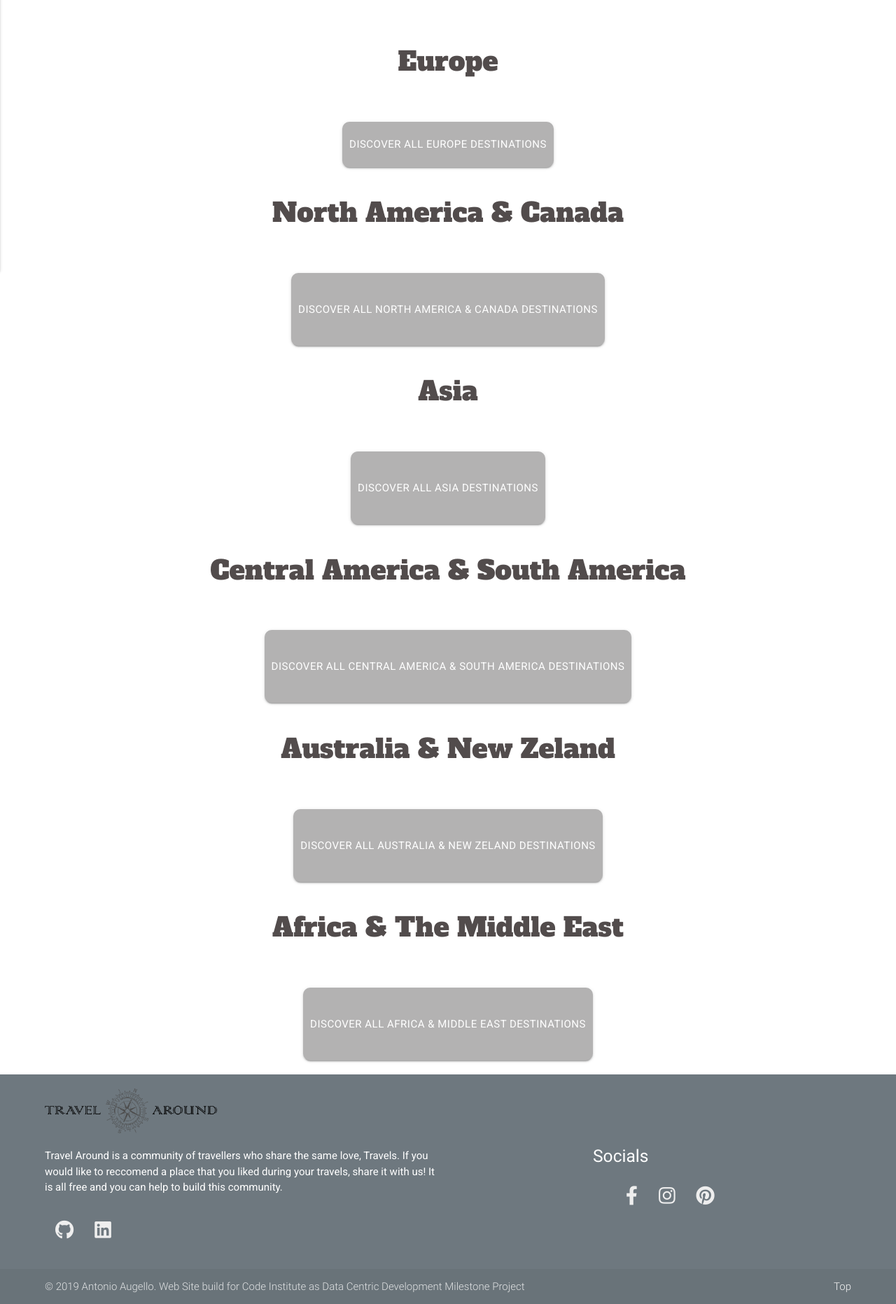
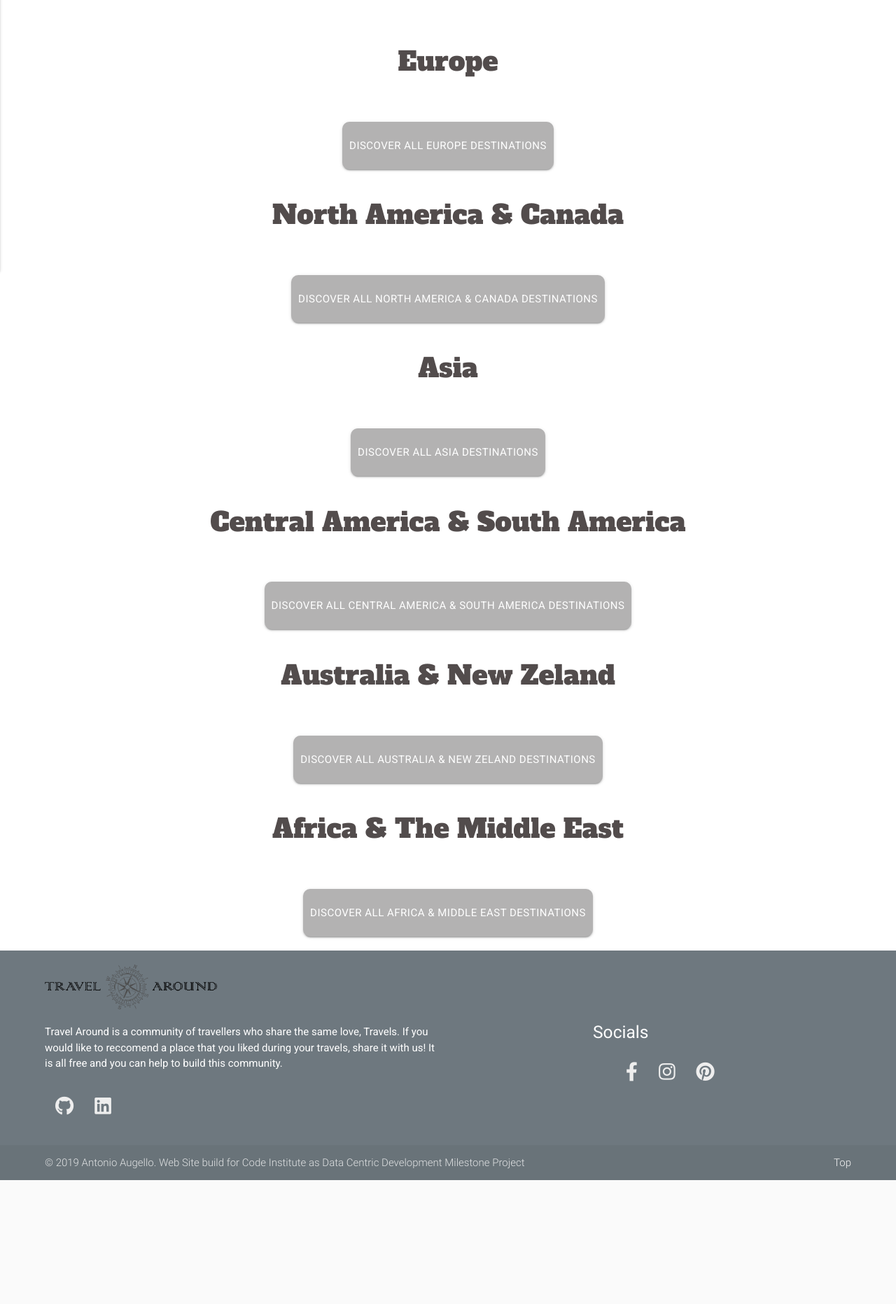
Before and after one commit to augelloantonio/travel-around-milestone, a Flask app: page / in a window 1280 px wide. Shown: the part 473-2336 px from the top of the page at 70% size. After the commit the page ends 2159 px from the top, so only its background shows below. Run offline with Flask 2, Linux system fonts and the light colour scheme; data that the repository does not hold is empty; some libraries are stand-ins or nearby versions.

Commit message:
discover all btn fixes

```diff
--- a/static/css/style.css
+++ b/static/css/style.css
@@ -64,8 +64,12 @@ body {
 }
 
 .discover_text {
-    line-height: 1rem
+    color: white;
+    line-height: normal;
+    text-size: 0.8rem;
 }
+
+
 
 .add_row {
     position: relative;
--- a/static/js/custom.js
+++ b/static/js/custom.js
@@ -168,7 +168,6 @@ document.addEventListener("DOMContentLoaded", function() {
           var image = entry.target;
           image.classList.remove("lazy");
           imageObserver.unobserve(image);
-          console.log('lazy works')
         }
       });
     });
--- a/templates/index.html
+++ b/templates/index.html
@@ -49,9 +49,11 @@
     </div>
 
     <div class="discover_all">
-        <a href="{{url_for('cities_for_regions', city_region='Europe')}}" class="waves-effect waves-light btn-large discover_all_btn">
+        <div class="btn-large discover_all_btn waves-effect waves-light">
+            <a href="{{url_for('cities_for_regions', city_region='Europe')}}">
                 <p class="discover_text">Discover All Europe Destinations</p>
             </a>
+        </div>
     </div>
 
     <div>
@@ -87,10 +89,12 @@
         </div>
     </div>
 
-    <div class="discover_all">
-        <a href="{{url_for('cities_for_regions', city_region='North America & Canada')}}" class="waves-effect waves-light btn-large discover_all_btn">
-            <p class="discover">Discover All North America & Canada Destinations</p>
+    <div class="discover_all ">
+        <div class="btn-large discover_all_btn waves-effect waves-light">
+            <a href="{{url_for('cities_for_regions', city_region='North America & Canada')}}">
+                <p class="discover_text">Discover All North America & Canada Destinations</p>
             </a>
+        </div>
     </div>
 
     <div>
@@ -125,9 +129,11 @@
     </div>
 
     <div class="discover_all">
-        <a href="{{url_for('cities_for_regions', city_region='Asia')}}" class="waves-effect waves-light btn-large discover_all_btn">
-            <p class="discover">Discover All Asia Destinations</p>
+        <div class="btn-large discover_all_btn waves-effect waves-light">
+            <a href="{{url_for('cities_for_regions', city_region='Asia')}}">
+                <p class="discover_text">Discover All Asia Destinations</p>
             </a>
+        </div>
     </div>
 
     <div>
@@ -162,9 +168,11 @@
     </div>
 
     <div class="discover_all">
-        <a href="{{url_for('cities_for_regions', city_region='Central America & South America')}}" class="waves-effect waves-light btn-large discover_all_btn">
-            <p class="discover">Discover All Central America & South America Destinations</p>
+        <div class="btn-large discover_all_btn waves-effect waves-light">
+            <a href="{{url_for('cities_for_regions', city_region='Central America & South America')}}">
+                <p class="discover_text">Discover All Central America & South America Destinations</p>
             </a>
+        </div>
     </div>
 
     <div>
@@ -201,36 +209,38 @@
     </div>
 
     <div class="discover_all">
-        <a href="{{url_for('cities_for_regions', city_region='Australia & New Zeland')}}" class="waves-effect waves-light btn-large discover_all_btn">
-            <p class="discover">Discover All Australia & New Zeland Destinations</p>
+        <div class="btn-large discover_all_btn waves-effect waves-light">
+            <a href="{{url_for('cities_for_regions', city_region='Australia & New Zeland')}}">
+                <p class=" discover_text ">Discover All Australia & New Zeland Destinations</p>
             </a>
+        </div>
     </div>
 
     <div>
         <div>
-            <p id="name_of_region" class="index_header">Africa & The Middle East</p>
+            <p id="name_of_region " class="index_header ">Africa & The Middle East</p>
         </div>
-        <div class="row">
+        <div class="row ">
             {%for city in cities_5%} {%if city.city_region == 'Africa & The Middle East' %}
             <div class="col s6 m4 l3 col_card ">
-                <div class="card card_bg lazy" style="background-image: url({{city.city_image}})">
+                <div class="card card_bg lazy " style="background-image: url({{city.city_image}}) ">
                     <a href="{{url_for( 'city_page', city_id=city._id)}} ">
                         <div class="card-image waves-effect waves-block waves-light ">
                             <span class="card-title city_card_title ">{{city.city_name}}</span>
                         </div>
                     </a>
                 </div>
-                <div class="card_action">
-                    <div class="add_row">
-                        <a href="{{url_for('add_to_preferite', city_name=city.city_name, city_id=city._id)}}" class="preferite_btn tooltipped" data-position="bottom" data-tooltip="Add to 'Preferite'"><i class="far fa-heart"></i>
+                <div class="card_action ">
+                    <div class="add_row ">
+                        <a href="{{url_for( 'add_to_preferite', city_name=city.city_name, city_id=city._id)}} " class="preferite_btn tooltipped " data-position="bottom " data-tooltip="Add to 'Preferite' "><i class="far fa-heart "></i>
                                 {{city.city_preferred_by|count}}</a>
                     </div>
-                    <div class="add_row">
-                        <a href="{{url_for('add_to_visit', city_name=city.city_name, city_id=city._id)}}" class="add_to_visit_btn tooltipped" data-position="bottom" data-tooltip="Add to 'To Visit'"><i class="far fa-plus-square"></i>
+                    <div class="add_row ">
+                        <a href="{{url_for( 'add_to_visit', city_name=city.city_name, city_id=city._id)}} " class="add_to_visit_btn tooltipped " data-position="bottom " data-tooltip="Add to 'To Visit' "><i class="far fa-plus-square "></i>
                                 {{city.city_to_visit_by|count}}</a>
                     </div>
-                    <div class="add_row">
-                        <a href="{{url_for('add_to_visited', city_name=city.city_name, city_id=city._id)}}" class="add_visited_btn tooltipped" data-position="bottom" data-tooltip="Add to 'Visited'"><i class="far fa-check-circle"></i>
+                    <div class="add_row ">
+                        <a href="{{url_for( 'add_to_visited', city_name=city.city_name, city_id=city._id)}} " class="add_visited_btn tooltipped " data-position="bottom " data-tooltip="Add to 'Visited' "><i class="far fa-check-circle "></i>
                                 {{city.city_visited_by|count}}</a>
                     </div>
                 </div>
@@ -238,10 +248,12 @@
             {%endif%} {%endfor%}
         </div>
     </div>
-    <div class="discover_all">
-        <a href="{{url_for('cities_for_regions', city_region='Africa & The Middle East')}}" class="waves-effect waves-light btn-large discover_all_btn">
-            <p class="discover">Discover All Africa & Middle East Destinations</p>
+    <div class="discover_all ">
+        <div class="btn-large discover_all_btn waves-effect waves-light">
+            <a href="{{url_for( 'cities_for_regions', city_region='Africa & The Middle East' )}}">
+                <p class="discover_text ">Discover All Africa & Middle East Destinations</p>
             </a>
         </div>
     </div>
+</div>
 {% endblock %}
```
Lines whose indentation alone changed are shown as unchanged.
